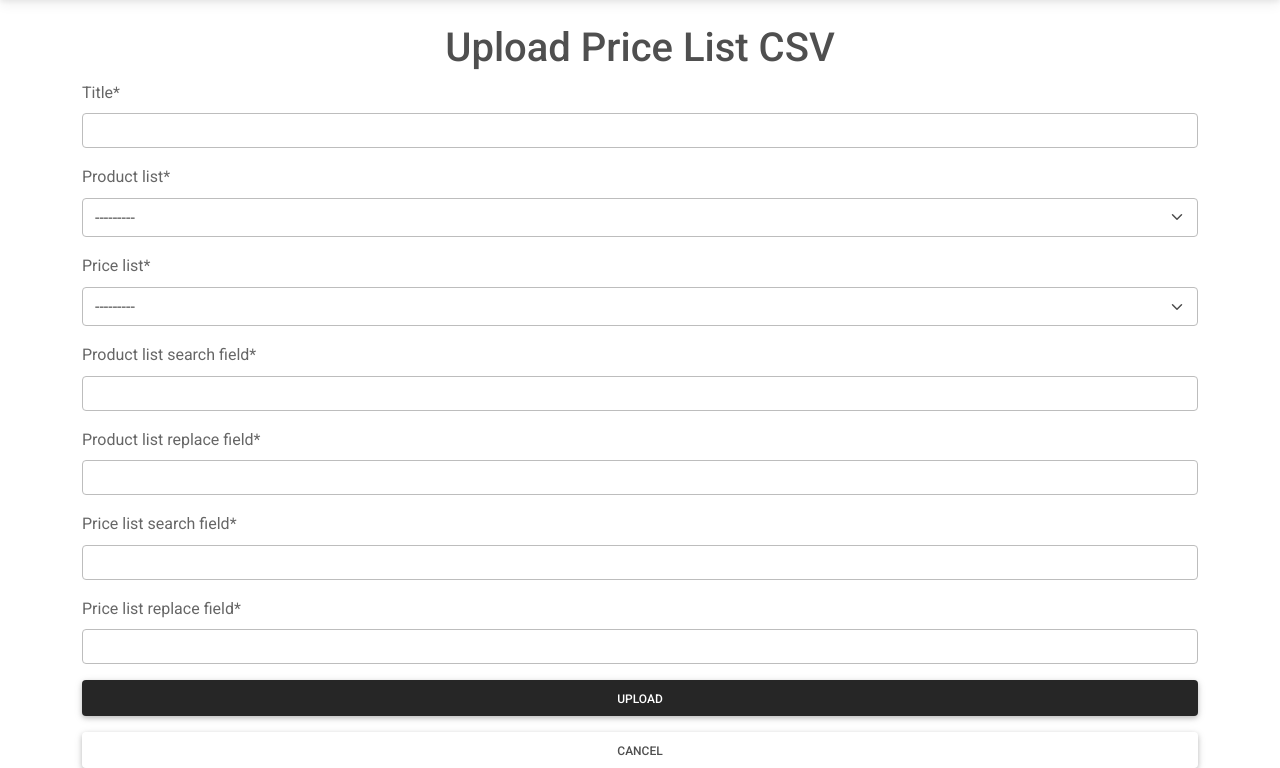
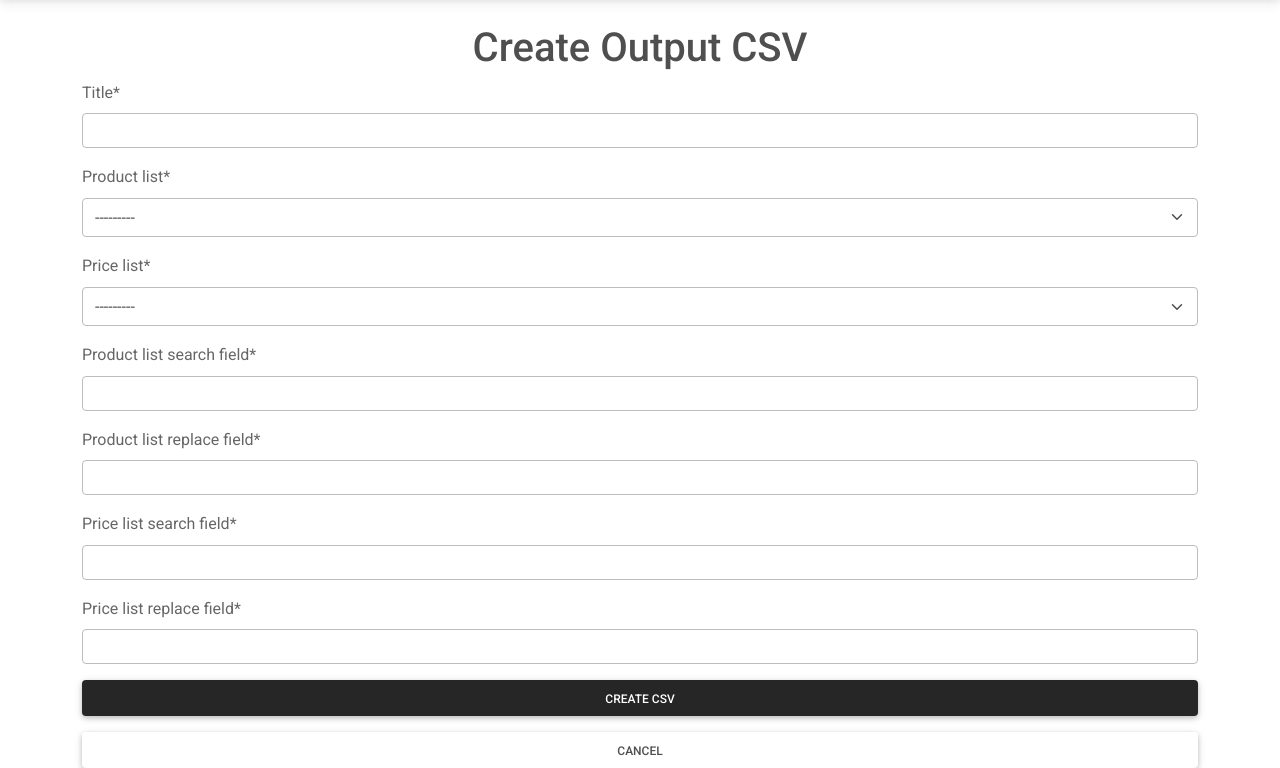
Before and after one commit to DrCBeatz/pricelistcsv, a Django app: page /output_csv/create in a window 1280 px wide. Shown: the part 59-827 px from the top of the page. Run offline with Django 3.2, Linux system fonts and the light colour scheme; the visitor is signed in with stand-in values (Sample User, id 1); data that the repository does not hold is empty; some libraries are stand-ins or nearby versions.

Commit message:
removed index column from html tables & csvs

```diff
--- a/plc/views.py
+++ b/plc/views.py
@@ -6,6 +6,7 @@ from django.contrib.auth.mixins import LoginRequiredMixin
 from plc.forms import CreateProductListForm, CreatePriceListForm, CreateOutputCsvForm
 import pandas as pd
 
+TABLE_CLASSES = 'table table-responsive table-bordered table-hover table-sm table-group=divider table-striped table-light'
 
 class HomeView(TemplateView):
     template_name = "plc/home.html"
@@ -25,7 +26,9 @@ class ProductListDetailView(DetailView):
     template_name = "plc/product_list_detail.html"
     def get(self, request, pk):
         product_list = ProductList.objects.get(id=pk)
-        context = { 'product_list': product_list, 'title': product_list.title }
+        product_list_table = pd.read_csv(product_list.file)
+        html_data = product_list_table.to_html(classes=TABLE_CLASSES, index=False)
+        context = { 'product_list': product_list, 'title': product_list.title, 'html_data': html_data }
         return render(request, self.template_name, context)
 
 class ProductListCreateView(LoginRequiredMixin, View):
@@ -87,7 +90,9 @@ class PriceListDetailView(DetailView):
     template_name = "plc/price_list_detail.html"
     def get(self, request, pk):
         price_list = PriceList.objects.get(id=pk)
-        context = { 'price_list': price_list, 'title': price_list.title }
+        price_list_table = pd.read_csv(price_list.file)
+        html_data = price_list_table.to_html(classes=TABLE_CLASSES, index=False)
+        context = { 'price_list': price_list, 'title': price_list.title, 'html_data': html_data }
         return render(request, self.template_name, context)
 
 class PriceListCreateView(LoginRequiredMixin, View):
@@ -164,13 +169,19 @@ class OutputCsvDetailView(DetailView):
 
         try:
             output_file = 'output_csvs/output.csv'
-            product_list.to_csv(output_file)
+            product_list.to_csv(output_file, index=False)
             output_csv.file = output_file
             output_csv.save()
         except:
             raise RuntimeError("Couldn't generate output .csv file")
 
-        context = { 'output_csv': output_csv, 'title': output_csv.title }
+        output_csv_table = pd.read_csv(output_csv.file)
+
+        output_csv_table.reset_index(drop=True, inplace=True)
+
+        html_data = output_csv_table.to_html(classes=TABLE_CLASSES, index=False)
+
+        context = { 'output_csv': output_csv, 'title': output_csv.title, 'html_data': html_data }
         return render(request, self.template_name, context)
 
 
@@ -209,7 +220,7 @@ class OutputCsvCreateView(LoginRequiredMixin, View):
 
         try:
             output_file = 'output_csvs/output.csv'
-            product_list.to_csv(output_file)
+            product_list.to_csv(output_file, index=False)
             output_csv.file = output_file
             output_csv.save()
         except:
--- a/templates/plc/output_csv_detail.html
+++ b/templates/plc/output_csv_detail.html
@@ -25,6 +25,10 @@
 
 
     </section>
+    <div class="table-responsive">
+        {{ target_data }}
+        {{ html_data|safe }}
+    </div>
 
     <a class="btn btn-block btn-dark mb-3" href="/{{ output_csv.file }}">View Output CSV</a>
 
--- a/templates/plc/output_csv_form.html
+++ b/templates/plc/output_csv_form.html
@@ -11,14 +11,14 @@
 
     <div class="container mt-4">
 
-        <h1 class="text-center">Upload Price List CSV</h1>
+        <h1 class="text-center">Create Output CSV</h1>
 
       <form action="" method="post" id="upload_form" enctype="multipart/form-data">
         {% csrf_token %}
         {{ form|crispy }}
 
         <div class="mb-3">
-            <input type="submit" class="btn btn-dark btn-block" value="upload">
+            <input type="submit" class="btn btn-dark btn-block" value="Create CSV">
         </div>
 
         <a href="{% url 'plc:output_csv_list' %}" class="btn btn-default btn-block" role="button">Cancel</a>
--- a/templates/plc/output_csv_list.html
+++ b/templates/plc/output_csv_list.html
@@ -36,11 +36,11 @@
                 <h5 class="card-title">{{output_csv.title}}</h5>
                 <p class="text-muted">{{output_csv.file}}</p>
 
-                {% comment %}
+
                 <div class="mb-3">
                     <a href="{% url 'plc:output_csv_detail' output_csv.id %}" alt="{{output_csv}}" class="btn btn-dark btn-block">View Output Csv</a>
                 </div>
-                {% endcomment %}
+
 
                 <div class="mb-3">
                     <a href="/{{output_csv.file}}" alt="{{output_csv.title}}" class="btn btn-dark btn-block">Download Output CSV</a>
--- a/templates/plc/price_list.html
+++ b/templates/plc/price_list.html
@@ -35,9 +35,9 @@
               <div class="card-body">
                 <h5 class="card-title">{{price.title}}</h5>
                 <p class="text-muted">{{ price.file }}</p>
-                {% comment %}
-                    <a href="{% url 'plc:price_list_detail' price.id %}" alt="{{price}}" class="btn btn-dark btn-block">View Price List</a>
-                {% endcomment %}
+
+                    <a href="{% url 'plc:price_list_detail' price.id %}" alt="{{price}}" class="btn btn-dark btn-block mb-3">View Price List</a>
+
                 <div class="mb-3">
                     <a href="/{{price.file}}" alt="{{price.title}}" class="btn btn-dark btn-block">Download Price List CSV</a>
                 </div>
--- a/templates/plc/price_list_detail.html
+++ b/templates/plc/price_list_detail.html
@@ -26,6 +26,10 @@
 
     </section>
 
+    <div class="table-responsive">
+        {{ html_data|safe }}
+    </div>
+
     <a class="btn btn-block btn-dark mb-3" href="/{{ price_list.file }}">View CSV</a>
 
     <div class='pt-2 mb-2'>
--- a/templates/plc/product_list.html
+++ b/templates/plc/product_list.html
@@ -35,11 +35,11 @@
               <div class="card-body">
                 <h5 class="card-title">{{product.title}}</h5>
                 <p class="text-muted">{{ product.file }}</p>
-                {% comment %}
+
                 <div class="mb-3">
                     <a href="{% url 'plc:product_list_detail' product.id %}" alt="{{product}}" class="btn btn-dark btn-block">View Product List</a>
                 </div>
-                {% endcomment %}
+
                 <div class="mb-3">
                     <a href="/{{product.file}}" alt="{{product.title}}" class="btn btn-dark btn-block">Download Product List CSV</a>
                 </div>
--- a/templates/plc/product_list_detail.html
+++ b/templates/plc/product_list_detail.html
@@ -26,6 +26,10 @@
 
     </section>
 
+    <div class="table-responsive">
+        {{ html_data|safe }}
+    </div>
+
     <a class="btn btn-block btn-dark mb-3" href="/{{ product_list.file }}">View CSV</a>
 
     <div class='pt-2 mb-2'>
```
